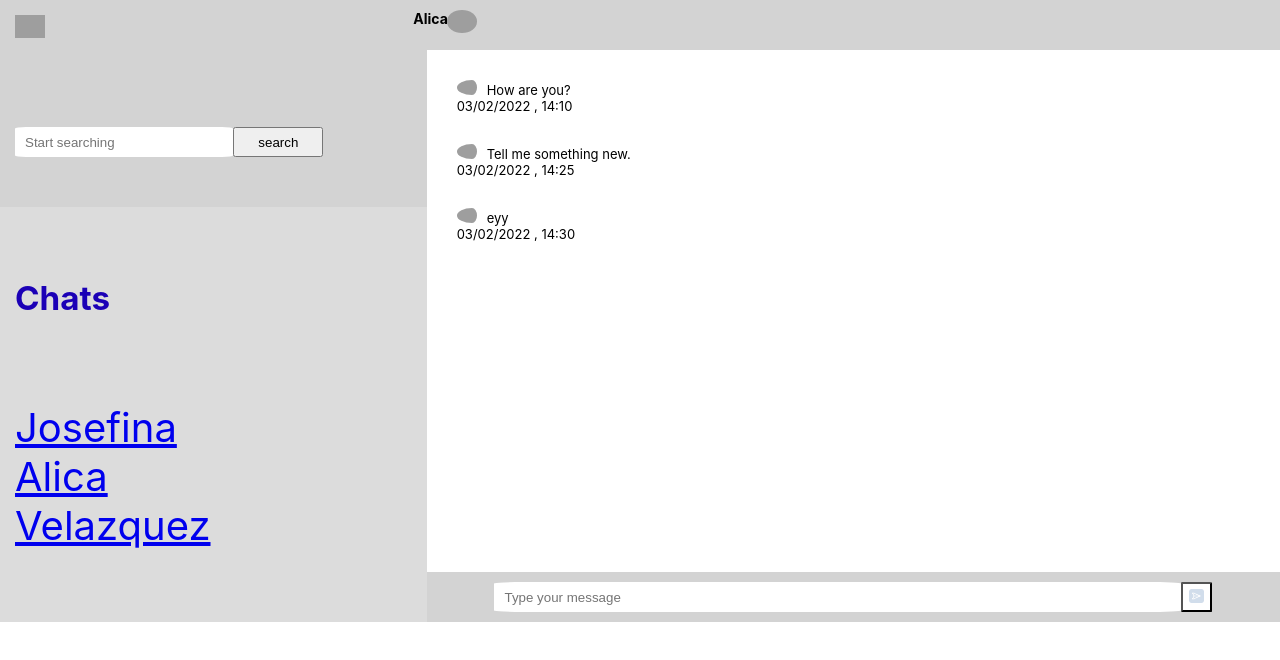
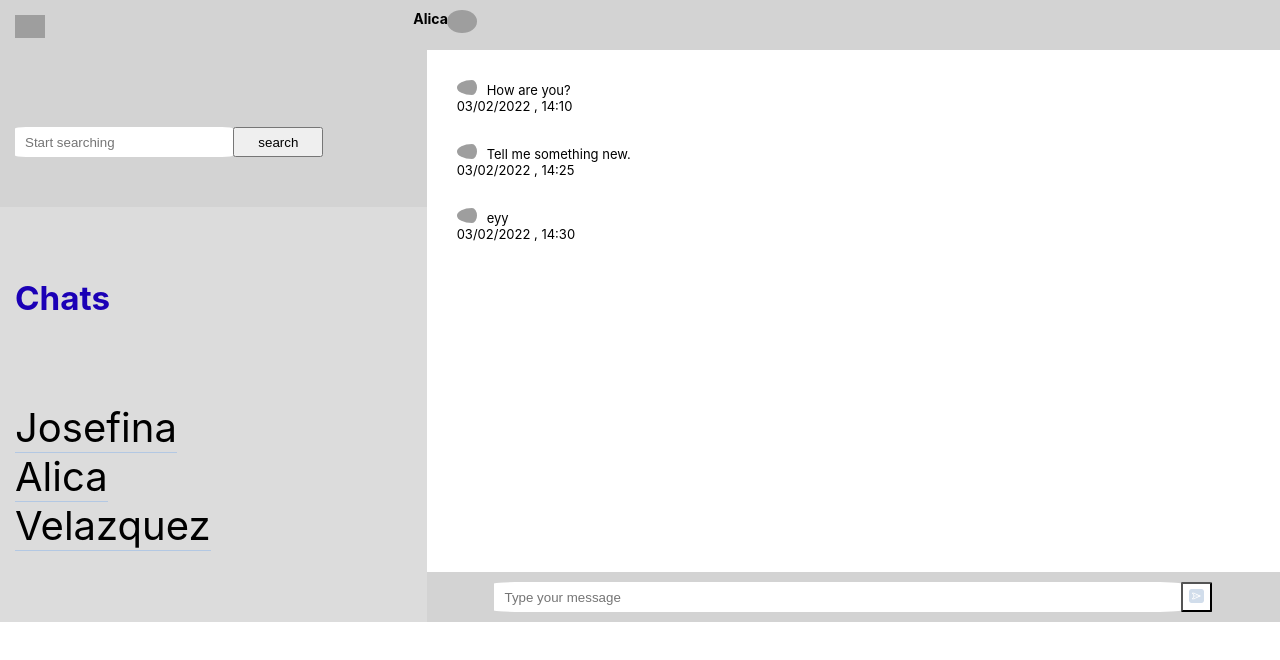
Before and after one commit to Mark333s/chat-app, a React (Create React App) app in the folder chat/: page /Alica in a window 1280 px wide. Shown: the top 660 px of the page. Built offline with nearby package versions, Linux system fonts and the light colour scheme; grey boxes are pictures that could not be loaded.

Commit message:
changed postion of data to index.js

```diff
--- a/chat/src/App.js
+++ b/chat/src/App.js
@@ -18,8 +18,8 @@ const App =(props) =>{
 
 
      <Routes>
-     <Route path='/Josefina' element={<Josefina />} />
-     <Route path='/Alica' element={<Alica state={props.state.Alice} />} />
+     <Route path='/Josefina' element={<Josefina messagesData2={props.messagesData2}/>} />
+     <Route path='/Alica' element={<Alica messagesData={props.messagesData} />} />
      <Route path='/Velazquez' element={<Velazquez />} />
      </Routes>
 
--- a/chat/src/Componentss/Content/Alica.jsx
+++ b/chat/src/Componentss/Content/Alica.jsx
@@ -7,29 +7,10 @@ import Messages from "./AlicaItem/alicaItem";
 
 
 const Alica =(props) => {
-    let messagesData =[ {
-  id: 1,
-  text: 'How are you?',
-  img: 'https://encrypted-tbn0.gstatic.com/images?q=tbn:ANd9GcR2ups0cNsdCkLhITh9cR-zXWRlEZIxNF-W3g&usqp=CAU',
-  data: '03/02/2022 , 14:10'
-    },
 
-   {
-        id: 2,
-    text: 'Tell me something new.',
-    img: 'https://encrypted-tbn0.gstatic.com/images?q=tbn:ANd9GcR2ups0cNsdCkLhITh9cR-zXWRlEZIxNF-W3g&usqp=CAU',
-    data: '03/02/2022 , 14:25'
-      },
 
-     { id: 3,
-      text: 'eyy',
-      img: 'https://encrypted-tbn0.gstatic.com/images?q=tbn:ANd9GcR2ups0cNsdCkLhITh9cR-zXWRlEZIxNF-W3g&usqp=CAU',
-      data: '03/02/2022 , 14:30'
-        }
-    ]
-
-    let messagesElements =  messagesData
-    .map(message=>  <Messages  src={message.img}    text={message.text} data={message.data}   />,)
+    let messagesElements =
+    props.messagesData.map(message=>  <Messages  src={message.img}    text={message.text} data={message.data}   />,)
 
     return (
 
--- a/chat/src/Componentss/Content/Josefina.jsx
+++ b/chat/src/Componentss/Content/Josefina.jsx
@@ -3,25 +3,9 @@ import s from './Josefina.module.css';
 import Messages from "./JosefinaItem/josefina";
 
 const Josefina =(props) => {
-    let messagesData =[ {
-        id: 1,
-        text: 'Hello!.',
-        img: 'https://www.fotoprizer.ru/img/061017-064505-ft.jpg',
-        data: '07/13/2021 , 14:01'
-          },
 
-         {
-              id: 2,
-          text: 'What are you doing now?',
-          img: 'https://www.fotoprizer.ru/img/061017-064505-ft.jpg',
-          data: '03/02/2022 , 14:25'
-            },
-
-
-          ]
-
-          let messagesElements = messagesData
-          .map(message=>  <Messages  src={message.img}    text={message.text} data={message.data}   />,)
+          let messagesElements =
+          props.messagesData2.map(message=>  <Messages  src={message.img}    text={message.text} data={message.data}   />,)
 
 
     return (
--- a/chat/src/Componentss/Sidebar/Sidebar.module.css
+++ b/chat/src/Componentss/Sidebar/Sidebar.module.css
@@ -12,4 +12,19 @@
 
 .messages{
     padding: 15px;
+
 }
+
+.item a{
+    text-decoration: none;
+    text-decoration: none;
+  color: #000000;
+  border-bottom: 1px solid;
+  border-bottom-color: rgba(15, 122, 252, 0.2);
+}
+
+.item :hover {
+    text-decoration: none;
+    color: #cf0000;
+    border-bottom-color: rgba(208, 64, 0, 0.2);
+}
--- a/chat/src/index.js
+++ b/chat/src/index.js
@@ -5,9 +5,50 @@ import App from './App';
 import reportWebVitals from './reportWebVitals';
 import state from './redux/state'
 
+
+let messagesData =[ {
+    id: 1,
+    text: 'How are you?',
+    img: 'https://encrypted-tbn0.gstatic.com/images?q=tbn:ANd9GcR2ups0cNsdCkLhITh9cR-zXWRlEZIxNF-W3g&usqp=CAU',
+    data: '03/02/2022 , 14:10'
+      },
+
+     {
+          id: 2,
+      text: 'Tell me something new.',
+      img: 'https://encrypted-tbn0.gstatic.com/images?q=tbn:ANd9GcR2ups0cNsdCkLhITh9cR-zXWRlEZIxNF-W3g&usqp=CAU',
+      data: '03/02/2022 , 14:25'
+        },
+
+       { id: 3,
+        text: 'eyy',
+        img: 'https://encrypted-tbn0.gstatic.com/images?q=tbn:ANd9GcR2ups0cNsdCkLhITh9cR-zXWRlEZIxNF-W3g&usqp=CAU',
+        data: '03/02/2022 , 14:30'
+          }
+      ]
+
+      let messagesData2 =[ {
+        id: 1,
+        text: 'Hello!.',
+        img: 'https://www.fotoprizer.ru/img/061017-064505-ft.jpg',
+        data: '07/13/2021 , 14:01'
+          },
+
+         {
+              id: 2,
+          text: 'What are you doing now?',
+          img: 'https://www.fotoprizer.ru/img/061017-064505-ft.jpg',
+          data: '03/02/2022 , 14:25'
+            },
+
+
+          ]
+
+
+
 ReactDOM.render(
   <React.StrictMode>
-    <App state={state}/>
+    <App messagesData={messagesData} messagesData2={messagesData2}/>
   </React.StrictMode>,
   document.getElementById('root')
 );
--- a/chat/src/redux/state.js
+++ b/chat/src/redux/state.js
@@ -2,12 +2,6 @@
 
 let state = {
 
-    Alice: {
-        texts: [
-            {src:'https://encrypted-tbn0.gstatic.com/images?q=tbn:ANd9GcR2ups0cNsdCkLhITh9cR-zXWRlEZIxNF-W3g&usqp=CAU' , text: 'How are you?', data: '07/09/2021'},
-            {src:'https://encrypted-tbn0.gstatic.com/images?q=tbn:ANd9GcR2ups0cNsdCkLhITh9cR-zXWRlEZIxNF-W3g&usqp=CAU' , text: 'How are you?', data: '07/09/2021'},
-            {src:'https://encrypted-tbn0.gstatic.com/images?q=tbn:ANd9GcR2ups0cNsdCkLhITh9cR-zXWRlEZIxNF-W3g&usqp=CAU' , text: 'How are you?', data: '07/09/2021'}
-        ]
-    }
+
 
 }
```
